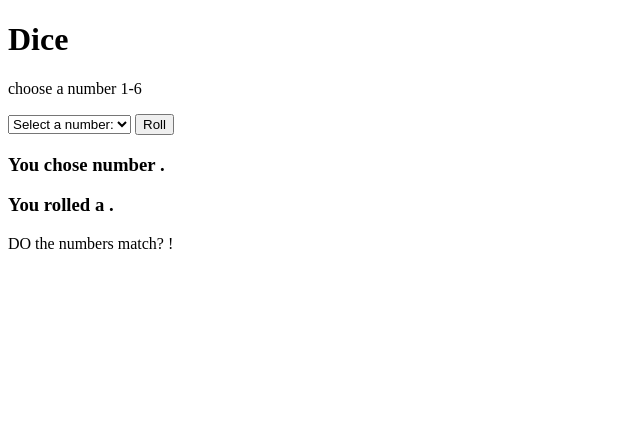
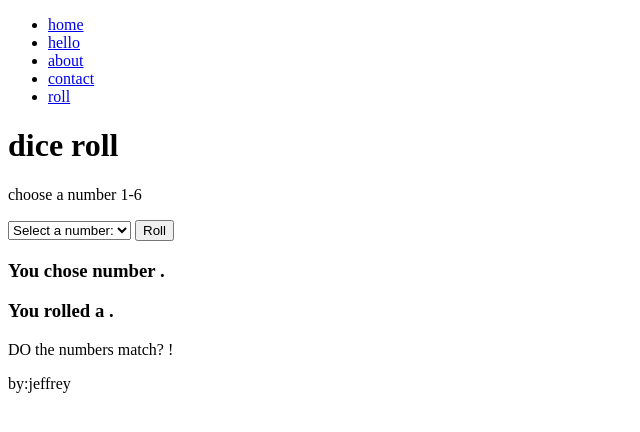
Before and after one commit to jeffrey840/Spring-Blog, a Spring Boot app: page /roll-dice in a window 1280 px wide. Shown: the top 432 px of the page, without its empty margins (0-640 px from the left). Run offline with Spring Boot 4, Linux system fonts and the light colour scheme.

Commit message:
added partials to html

```diff
--- a/src/main/resources/templates/partials/footer.html
+++ b/src/main/resources/templates/partials/footer.html
@@ -1,3 +1,3 @@
 <footer th:fragment="footer">
-  <p>author:jeffrey</p>
+  <p>by:jeffrey</p>
 </footer>
--- a/src/main/resources/templates/partials/header.html
+++ b/src/main/resources/templates/partials/header.html
@@ -3,5 +3,5 @@
 
 <header th:fragment="header">
 	<div th:replace="partials/navbar.html :: site-nav"></div>
-	<h1 th:text="${title}">Title</h1>
+<!--	<h1 th:text="${title}">Title</h1>-->
 </header>
--- a/src/main/resources/templates/partials/navbar.html
+++ b/src/main/resources/templates/partials/navbar.html
@@ -1,4 +1,4 @@
-<nav th:fragment="site-nav">
+<nav th:fragment="navbar">
 	<ul>
 		<li><a href="/home">home</a></li>
 		<li><a href="/hello">hello</a></li>
--- a/src/main/resources/templates/roll-dice.html
+++ b/src/main/resources/templates/roll-dice.html
@@ -6,9 +6,13 @@
   <meta charset="UTF-8">
   <title>Dice game</title>
 </head>
+
+<header th:fragment="header">
+  <div th:insert="partials/navbar.html :: navbar"></div>
+  <h1>dice roll</h1>
+</header>
 <body>
 
-<h1> Dice</h1>
 <p>choose a number 1-6</p>
 
 
@@ -32,4 +36,5 @@
 <p>DO the numbers match? <span th:text="${guess}"></span>!</p>
 
 </body>
+<div th:insert="partials/footer.html :: footer"></div>
 </html>
```
